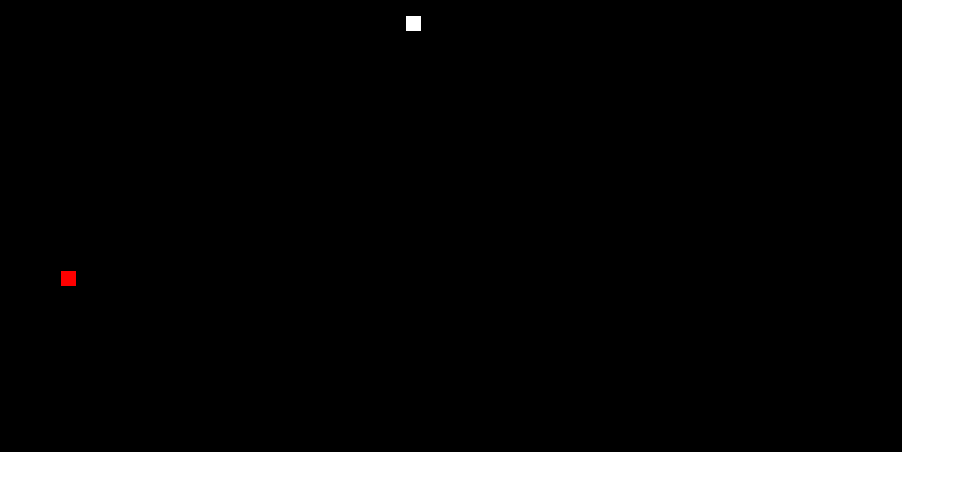
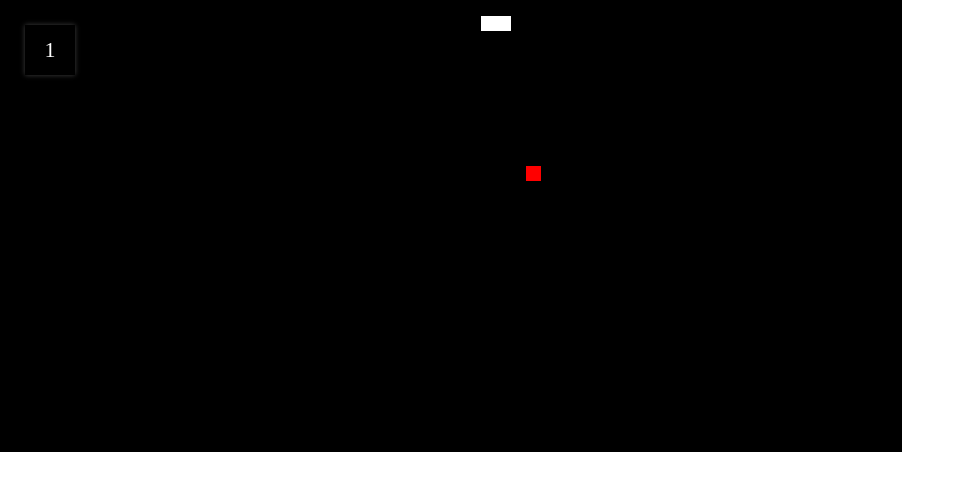
Before and after one commit to ctrlProgrammer/snake-js, a website with bundled scripts: page public/index.html in a window 1280 px wide. Shown: the whole page, without its empty margins (0-965 px from the left). Built offline with nearby package versions, Linux system fonts and the light colour scheme.

Commit message:
Add score and if you crashing with the wall you die

```diff
--- a/public/css/game.css
+++ b/public/css/game.css
@@ -7,3 +7,25 @@
 #principal-canvas {
     border: 1px solid black;
 }
+
+.game-container {
+    position: relative;
+}
+
+.show-points {
+    position: absolute;
+    top: 25px;
+    left: 25px;
+    background: transparent;
+    color: white;
+    display: flex;
+    justify-content: center;
+    align-items: center;
+    font-size: 22px;
+    font-weight: 500;
+    height: 50px;
+    width: 50px;
+    -webkit-box-shadow: 0px 0px 5px 0px rgba(255, 255, 255, 0.253);
+    -moz-box-shadow: 0px 0px 5px 0px rgba(255, 255, 255, 0.253);
+    box-shadow: 0px 0px 5px 0px rgba(255, 255, 255, 0.253);
+}
--- a/public/index.html
+++ b/public/index.html
@@ -8,7 +8,10 @@
     <link rel="stylesheet" href="./css/game.css" />
   </head>
   <body>
-    <canvas id="principal-canvas"></canvas>
+    <div class="game-container">
+      <span class="show-points" id="show-points">0</span>
+      <canvas id="principal-canvas"></canvas>
+    </div>
     <script type="module" src="./js/game.js"></script>
   </body>
 </html>
--- a/public/js/character.js
+++ b/public/js/character.js
@@ -32,15 +32,18 @@ export default class Character {
       ) {
         this.addSegment();
         this.apple.generateNewPos();
+        this.game.addPoint();
       }
 
-      if (this.positions[0].x < 0) this.positions[0].x = this.game.canvas.width;
-      if (this.positions[0].y < 0)
-        this.positions[0].y = this.game.canvas.height;
-      if (this.positions[0].x > this.game.canvas.width)
-        this.positions[0].x = 0 - this.size;
-      if (this.positions[0].y > this.game.canvas.height)
-        this.positions[0].y = 0 - this.size;
+      if (
+        this.positions[0].x < 0 ||
+        this.positions[0].y < 0 ||
+        this.positions[0].x > this.game.canvas.width - this.size ||
+        this.positions[0].y > this.game.canvas.height - this.size
+      ) {
+        this.game.reset();
+        this.reset();
+      }
 
       for (var count = 0; count < this.positions.length - 1; count++) {
         this.lastPos[count].x = this.positions[count].x;
@@ -57,6 +60,13 @@ export default class Character {
 
       this.print();
     }, 50);
+  }
+
+  reset() {
+    this.positions = [{ x: 15, y: 15 }];
+    this.lastPos = [{ x: 0, y: 0 }];
+    this.dir = [1, 0];
+    this.apple.generateNewPos();
   }
 
   moveHandler() {
--- a/public/js/game.js
+++ b/public/js/game.js
@@ -12,6 +12,8 @@ class Game {
     this.ctx = this.canvas.getContext("2d");
     this.canvas.width = this.width;
     this.canvas.height = this.height;
+    this.points = 0;
+    this.pointsDisplay = document.getElementById("show-points");
   }
 
   print() {
@@ -19,6 +21,16 @@ class Game {
     this.ctx.rect(0, 0, this.width, this.height);
     this.ctx.fillStyle = "rgb(0, 0, 0)";
     this.ctx.fill();
+  }
+
+  reset() {
+    this.points = 0;
+    this.pointsDisplay.innerHTML = this.points;
+  }
+
+  addPoint() {
+    this.points++;
+    this.pointsDisplay.innerHTML = this.points;
   }
 
   update() {
```
